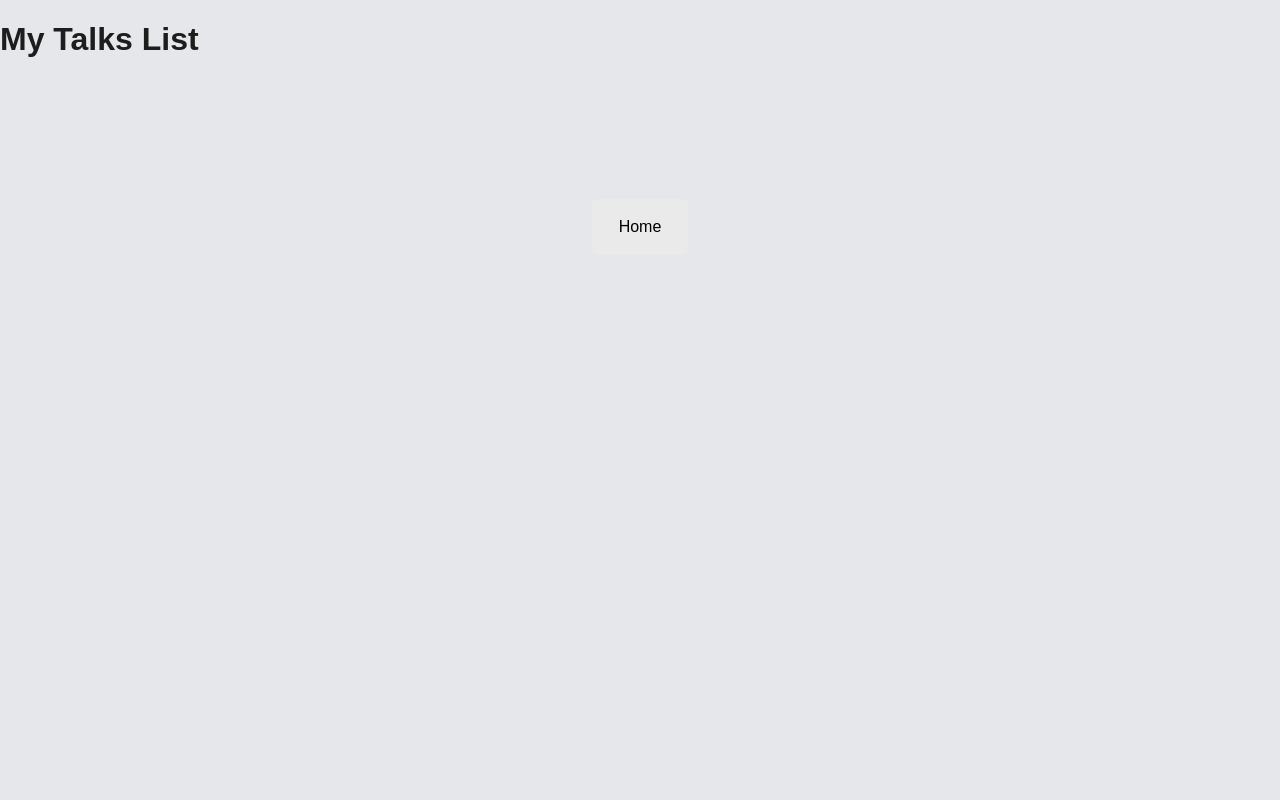
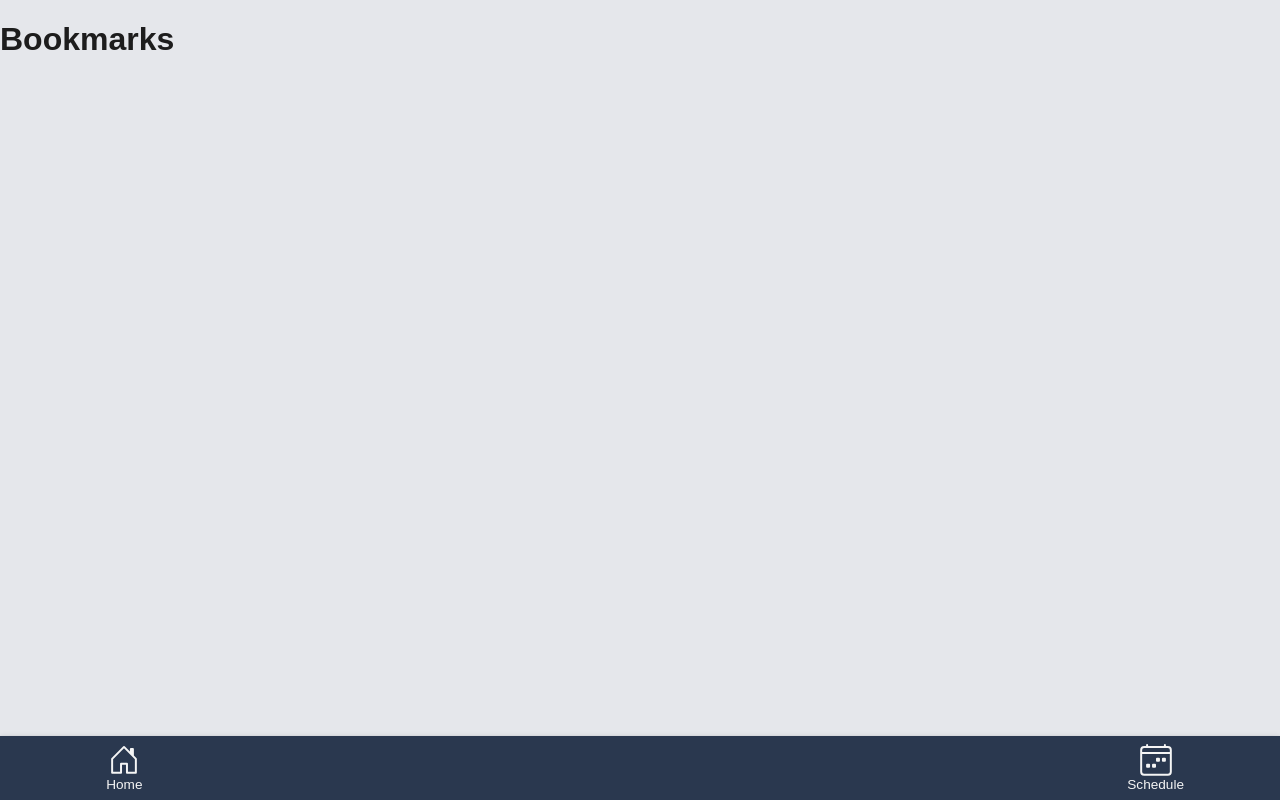
Before and after one commit to MeenaFoerderer/Capstone-project, a Next.js app: page /bookmarks in a window 1280 px wide. Built offline with nearby package versions, Linux system fonts and the light colour scheme; a web font is replaced by a local one.

Commit message:
add navigation

```diff
--- /dev/null
+++ b/components/FooterNav.js
@@ -0,0 +1,75 @@
+import styled from "styled-components";
+import Link from "next/link";
+import {
+  BsArrowLeftSquare,
+  BsArrowRightSquare,
+  BsHouseDoor,
+  BsJournalBookmarkFill,
+  BsCalendar4Week,
+} from "react-icons/bs";
+
+const FooterNav = styled.nav`
+  background-color: #2a384f;
+  box-shadow: rgba(0, 0, 0, 0.1) 0px 0px 5px 0px,
+    rgba(0, 0, 0, 0.1) 0px 0px 1px 0px;
+  height: 4em;
+  width: 100%;
+  display: flex;
+  justify-content: space-between;
+  padding: 0.5em 0.7em;
+  position: fixed;
+  bottom: 0;
+  left: 0;
+  right: 0;
+`;
+
+const FooterLink = styled(Link)`
+  display: flex;
+  flex-direction: column;
+  justify-content: center;
+  align-items: center;
+  text-decoration: none;
+  width: 18%;
+`;
+
+const LinkText = styled.p`
+  font-size: 0.85rem;
+  margin: 0.1em 0 0 0;
+  color: #f5f5f5;
+`;
+
+const PrevRoomIcon = styled(BsArrowLeftSquare)`
+  font-size: 2em;
+  color: #f5f5f5;
+`;
+
+const NextRoomIcon = styled(BsArrowRightSquare)`
+  font-size: 2em;
+  color: #f5f5f5;
+`;
+
+const HomeIcon = styled(BsHouseDoor)`
+  font-size: 2.5em;
+  color: #f5f5f5;
+`;
+
+const BookmarkIcon = styled(BsJournalBookmarkFill)`
+  font-size: 2.5em;
+  color: #f5f5f5;
+`;
+
+const CalendarIcon = styled(BsCalendar4Week)`
+  font-size: 2.5em;
+  color: #f5f5f5;
+`;
+
+export {
+  CalendarIcon,
+  FooterLink,
+  FooterNav,
+  LinkText,
+  HomeIcon,
+  BookmarkIcon,
+  PrevRoomIcon,
+  NextRoomIcon,
+};
--- a/pages/[date]/[room]/index.js
+++ b/pages/[date]/[room]/index.js
@@ -82,7 +82,6 @@ function Room({ conferenceDays, conferenceRooms, talks, onBookmarkToggle }) {
           <PrevRoomIcon />
           <LinkText>Room</LinkText>
         </FooterLink>
-
         <FooterLink href={"/"}>
           <HomeIcon />
           <LinkText>Home</LinkText>
--- a/pages/bookmarks/index.js
+++ b/pages/bookmarks/index.js
@@ -1,11 +1,26 @@
-import StyledLink from "../../components/StyledLink";
 import styled from "styled-components";
 import TalkCard from "../../components/TalkCard";
+import { normalizeDate, normalizeRooms } from "../../helpers/normalize";
+import {
+  FooterLink,
+  FooterNav,
+  LinkText,
+  HomeIcon,
+  BookmarkIcon,
+  CalendarIcon,
+} from "../../components/FooterNav";
 
-function Bookmarks({ talks, onBookmarkToggle, date, room }) {
+function Bookmarks({
+  talks,
+  onBookmarkToggle,
+  date,
+  room,
+  conferenceDays,
+  conferenceRooms,
+}) {
   return (
     <>
-      <h1>My Talks List</h1>
+      <h1>Bookmarks</h1>
 
       <TalkList>
         {talks.map(
@@ -22,17 +37,23 @@ function Bookmarks({ talks, onBookmarkToggle, date, room }) {
         )}
       </TalkList>
 
-      <LinkFlexContainer>
-        <StyledLink href={"/"}>Home</StyledLink>
-      </LinkFlexContainer>
+      <FooterNav>
+        <FooterLink href={"/"}>
+          <HomeIcon />
+          <LinkText>Home</LinkText>
+        </FooterLink>
+        <FooterLink
+          href={`/${normalizeDate(conferenceDays[0])}/${normalizeRooms(
+            conferenceRooms[0]
+          )}`}
+        >
+          <CalendarIcon />
+          <LinkText>Schedule</LinkText>
+        </FooterLink>
+      </FooterNav>
     </>
   );
 }
-
-const LinkFlexContainer = styled.div`
-  display: flex;
-  justify-content: center;
-`;
 
 const TalkList = styled.ul`
   list-style: none;
```
Also changed, not shown: pages/[date]/[room]/talks/[id].js (+20 -1 lines).
